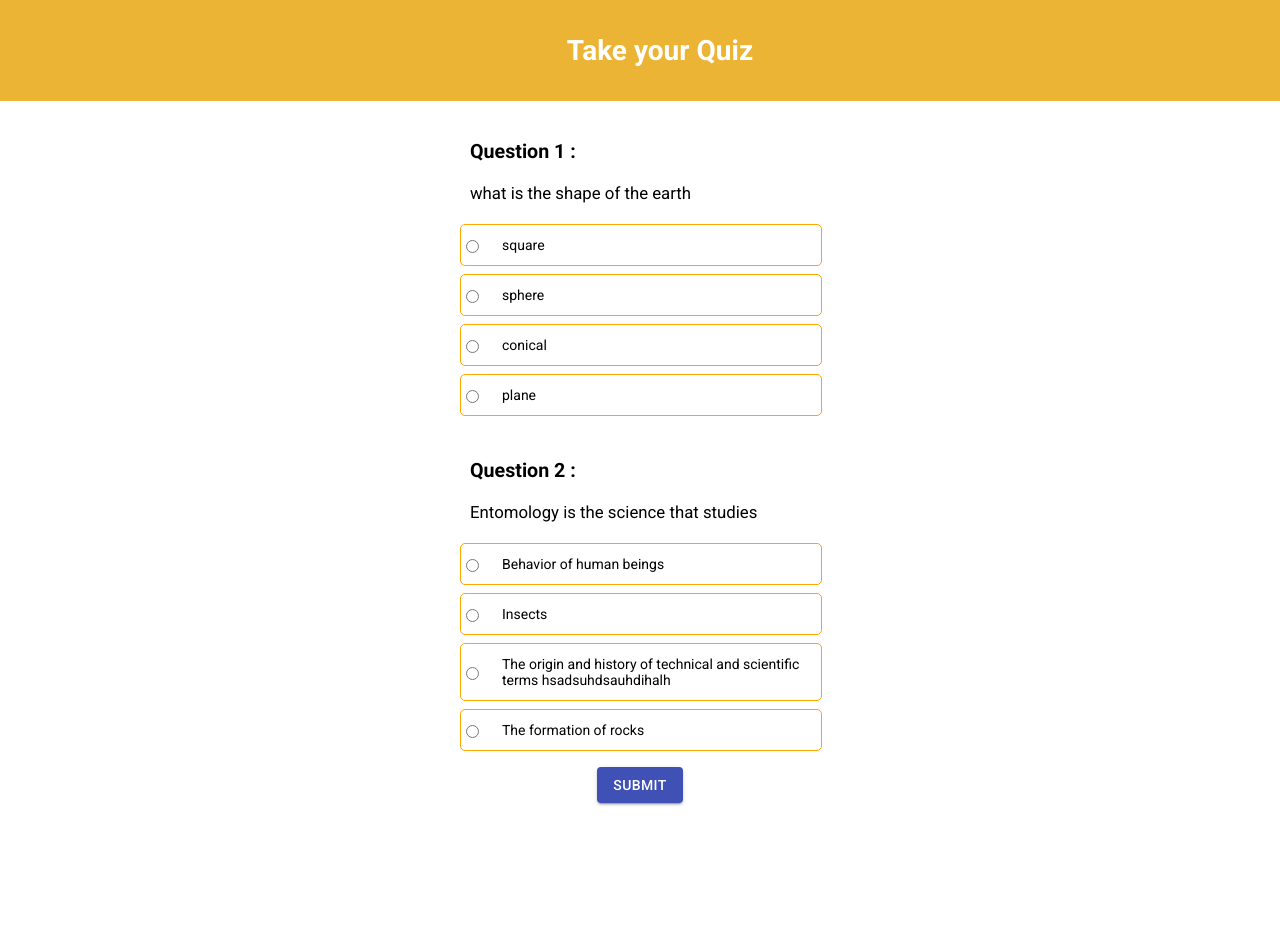
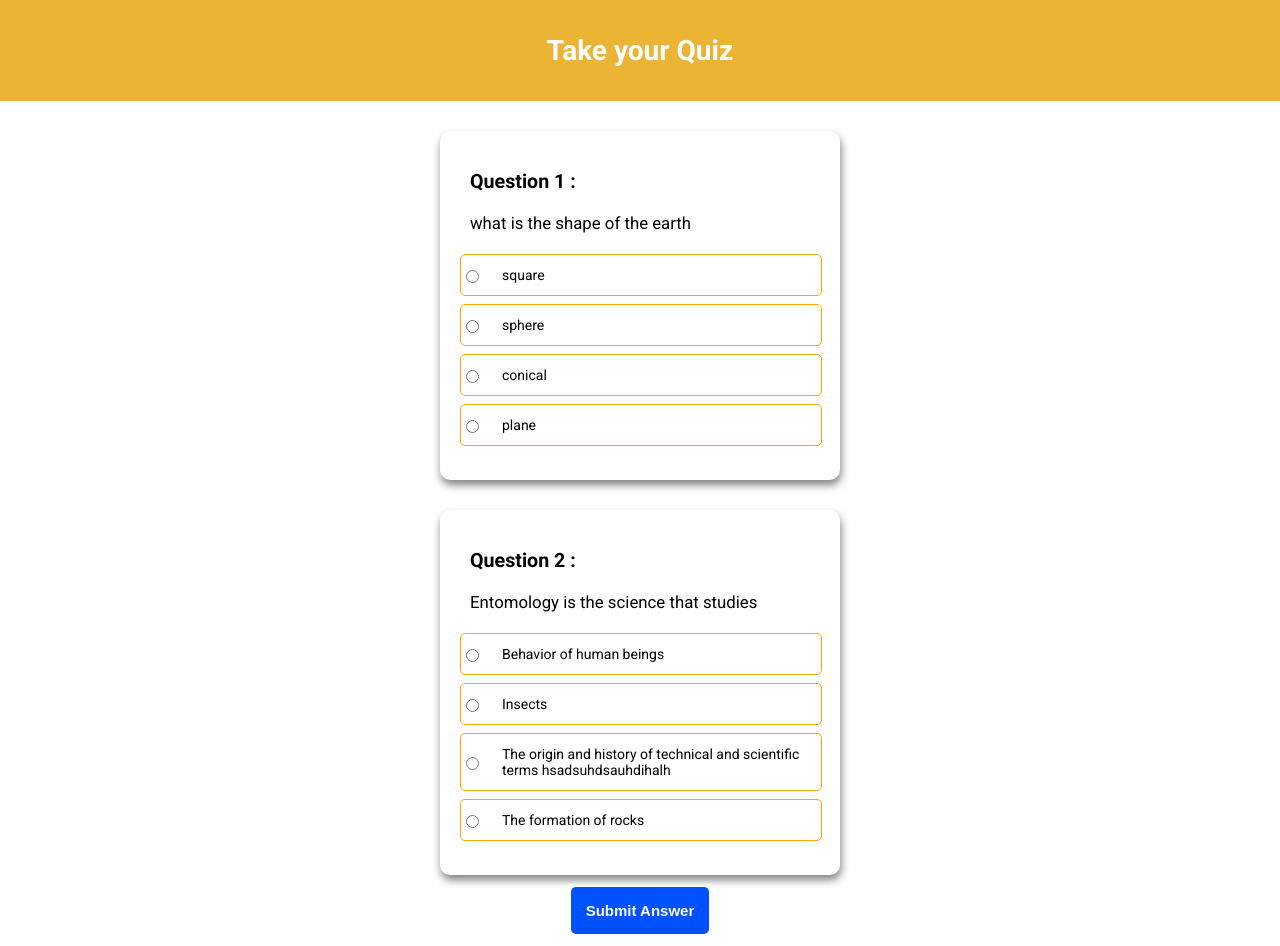
Before and after one commit to ilyas-code/ilyasFolder, a React (Create React App) app: page / in a window 1280 px wide. Before the commit the page ends 815 px from the top, so only its background shows below. Built offline with nearby package versions, Linux system fonts and the light colour scheme.

Commit message:
updateV2.3.5

```diff
--- a/src/App.css
+++ b/src/App.css
@@ -14,7 +14,7 @@ body{
 
 .scores{
   margin: 0 auto;
-
+  margin-top: 30px;
   display:none;
   color: #ffffff;
   background-color: #ffc62a;
--- a/src/App.js
+++ b/src/App.js
@@ -4,7 +4,7 @@ import "./App.css";
 import Section from "./components/Section";
 import Header from "./components/Header";
 import Quiz from "./components/quiz";
-import Button from "@material-ui/core/Button";
+
 
 class App extends React.Component {
   constructor(props) {
@@ -13,7 +13,7 @@ class App extends React.Component {
       ansrs: [],
       score: null,
       tAndf: [],
-      show: { display: "none" }
+      show: { display: "none" },
     };
 
     this.handleChange = this.handleChange.bind(this);
@@ -24,7 +24,7 @@ class App extends React.Component {
     var value = event.target.value;
     var name = event.target.name;
 
-    this.setState(prevState => {
+    this.setState((prevState) => {
       prevState.ansrs[name] = value;
       return { ansrs: prevState.ansrs };
     });
@@ -44,23 +44,23 @@ class App extends React.Component {
       }
     }
 
-    this.setState(prevState => {
+    this.setState((prevState) => {
       prevState.score = scr;
       prevState.tAndf = tF;
       prevState.show = shw;
       return {
         score: prevState.score,
         tAndf: prevState.tAndf,
-        show: prevState.show
+        show: prevState.show,
       };
     });
   }
 
   render() {
-    const answers = Quiz.map(ab => {
+    const answers = Quiz.map((ab) => {
       return <li key={ab.id}>{ab.Ans}</li>;
     });
-    const qsection = Quiz.map(Qiz => {
+    const qsection = Quiz.map((Qiz) => {
       return (
         <Section
           key={Qiz.id}
@@ -88,14 +88,8 @@ class App extends React.Component {
           </div>
 
           <div className="s-button">
-            {/* <button onClick={this.showScore}>Submit Answer</button> */}
-            <Button
-              variant="contained"
-              color="primary"
-              onClick={this.showScore}
-            >
-              Submit
-            </Button>
+            <button onClick={this.showScore}>Submit Answer</button>
+
           </div>
         </section>
       </div>
--- a/src/components/Section.js
+++ b/src/components/Section.js
@@ -3,7 +3,7 @@ import React from "react";
 function Section(props) {
   return (
     <div className="form-card">
-      <form  onChange={props.handleChange}>
+      <form onChange={props.handleChange}>
         <div className="Q-card">
           <h3>Question {props.id + 1} :</h3>
           <p>{props.Question}</p>
@@ -39,7 +39,7 @@ function Section(props) {
           <div className="options">
             <input
               type="radio"
-              // name={props.id}
+              name={props.id}
               value={props.Options[3]}
               // onChange={props.handleChange}
             />
--- a/src/styles/styles.css
+++ b/src/styles/styles.css
@@ -16,7 +16,7 @@
 
   .head-1{
 
-    padding:15px 0 15px 20px;
+    padding:15px 0 15px 0;
     width: 100%;
     background-color:#ebb434;
     color: white;
@@ -31,8 +31,13 @@
   }
 
   .form-card form{
-    padding: 10px 0 0 20px;
+    margin-top: 30px;
+    padding: 10px 0 30px 20px;
+    border: white;
+    border-radius: 10px;
     text-align: left;
+    box-shadow: 1px 5px 8px grey
+
     /* border: solid red 1px; */
 
   }
@@ -52,7 +57,7 @@
    button{
      font-size: 15px;
      font-weight: bold;
-     background-color:blue;
+     background-color:rgb(0, 81, 255);
      border: none;
      color: white;
      border-radius: 5px;
```
